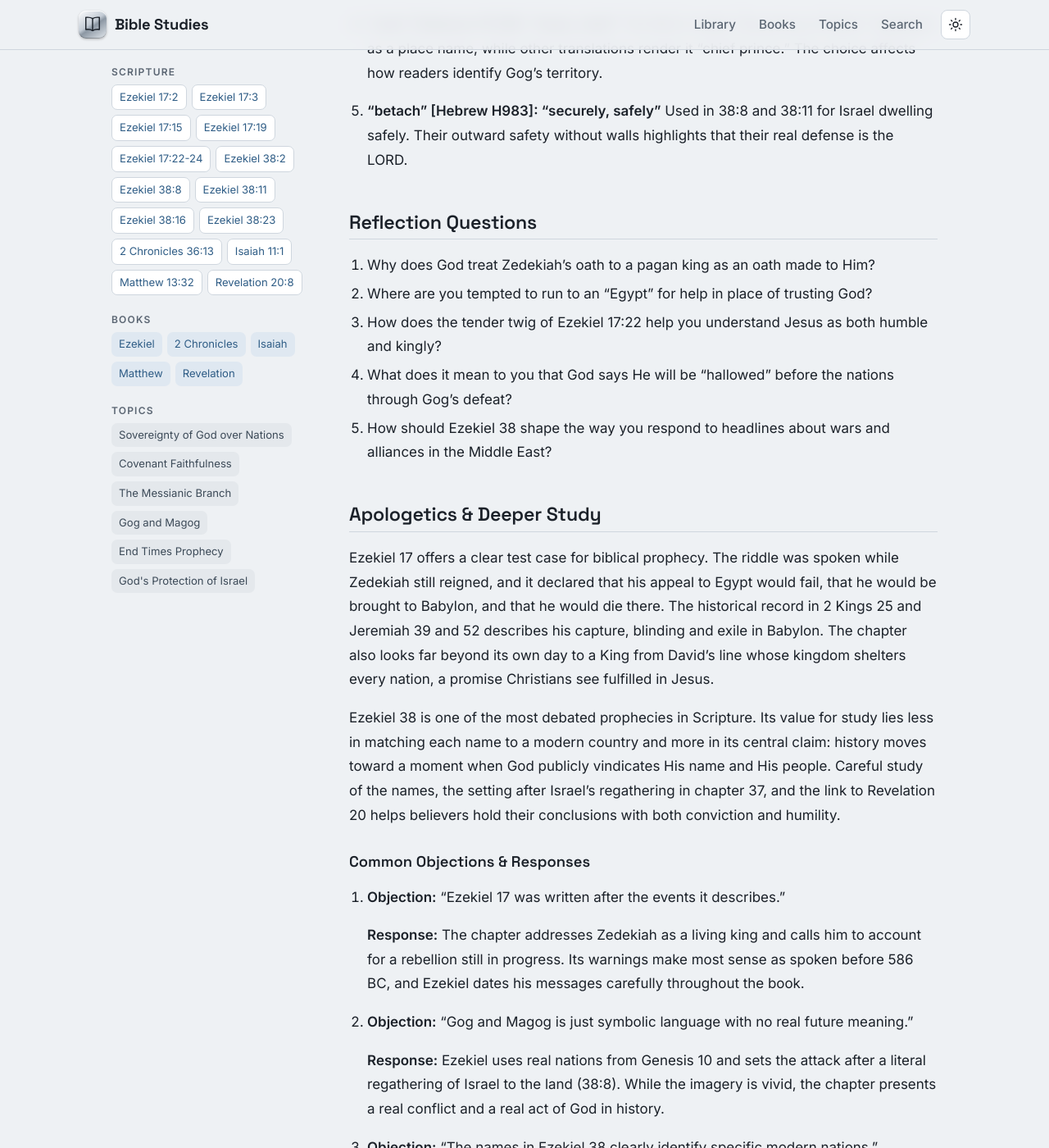
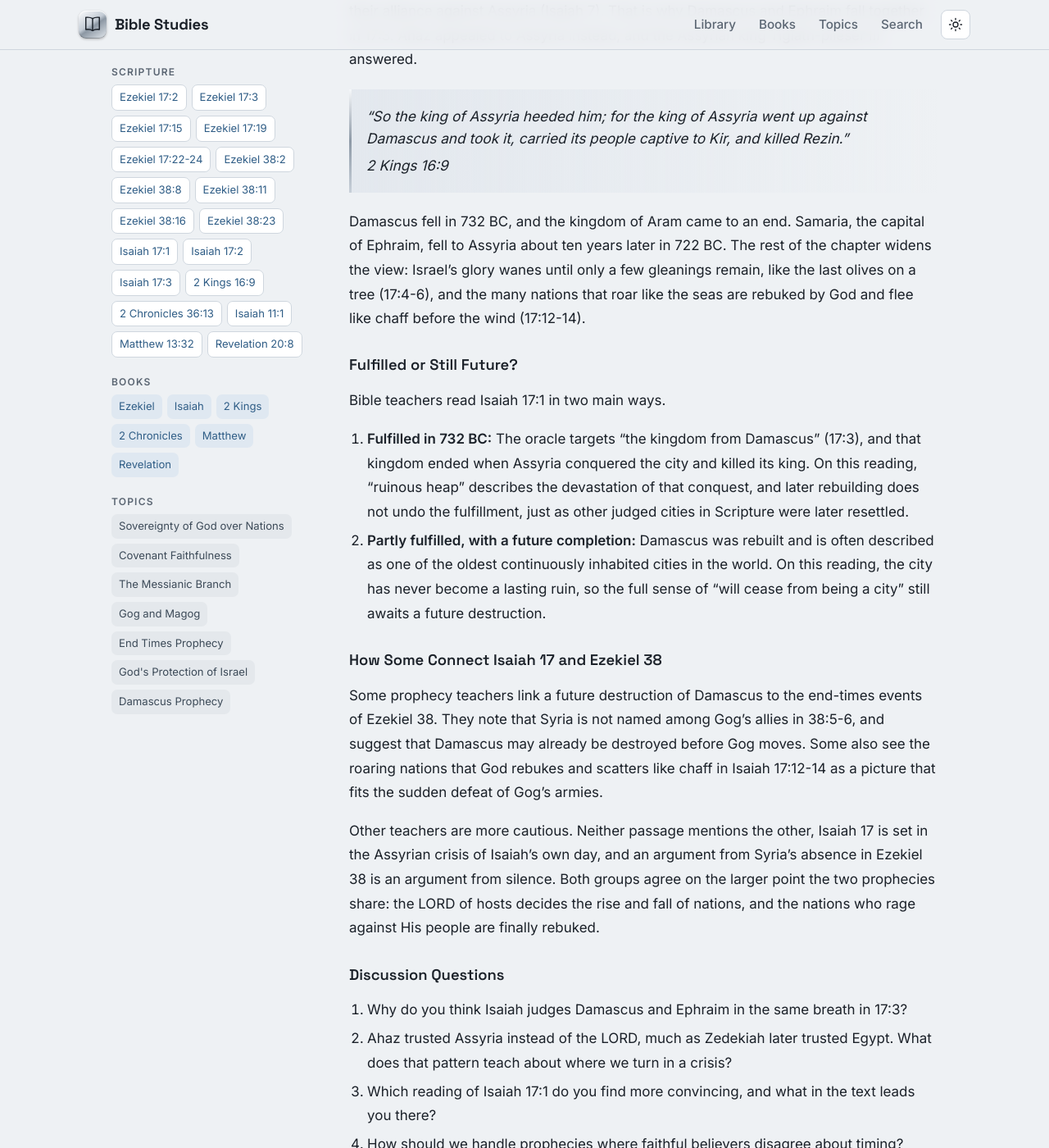
Before and after one commit to ADHD-IRL/bible-studies, a Jekyll site: the page built from _studies/ezekiel-17-and-38-2026-11-20.md, in a window 1280 px wide and 1400 px high, scrolled down 5588 px. Shown: the whole window at 82% size. Built offline with Jekyll 4.4.1, drawn with Linux system fonts in a browser that asks for light colours; some of the changed text lies outside the part shown.

Commit message:
Add Isaiah 17 Damascus section to the Ezekiel 17 and 38 study
Co-Authored-By: Claude Opus 5.5 <noreply@anthropic.com>

```diff
--- a/_studies/ezekiel-17-and-38-2026-11-20.md
+++ b/_studies/ezekiel-17-and-38-2026-11-20.md
@@ -1,13 +1,13 @@
 ---
 title: "Sovereign Over Nations"
-passage: "Ezekiel 17 and 38"
+passage: "Ezekiel 17 and 38, Isaiah 17"
 date: 2026-11-20
 type: "Prophecy & End Times"
-books: ["Ezekiel", "2 Chronicles", "Isaiah", "Matthew", "Revelation"]
-references: ["Ezekiel 17:2", "Ezekiel 17:3", "Ezekiel 17:15", "Ezekiel 17:19", "Ezekiel 17:22-24", "Ezekiel 38:2", "Ezekiel 38:8", "Ezekiel 38:11", "Ezekiel 38:16", "Ezekiel 38:23", "2 Chronicles 36:13", "Isaiah 11:1", "Matthew 13:32", "Revelation 20:8"]
-topics: ["Sovereignty of God over Nations", "Covenant Faithfulness", "The Messianic Branch", "Gog and Magog", "End Times Prophecy", "God's Protection of Israel"]
+books: ["Ezekiel", "Isaiah", "2 Kings", "2 Chronicles", "Matthew", "Revelation"]
+references: ["Ezekiel 17:2", "Ezekiel 17:3", "Ezekiel 17:15", "Ezekiel 17:19", "Ezekiel 17:22-24", "Ezekiel 38:2", "Ezekiel 38:8", "Ezekiel 38:11", "Ezekiel 38:16", "Ezekiel 38:23", "Isaiah 17:1", "Isaiah 17:2", "Isaiah 17:3", "2 Kings 16:9", "2 Chronicles 36:13", "Isaiah 11:1", "Matthew 13:32", "Revelation 20:8"]
+topics: ["Sovereignty of God over Nations", "Covenant Faithfulness", "The Messianic Branch", "Gog and Magog", "End Times Prophecy", "God's Protection of Israel", "Damascus Prophecy"]
 testament: "Both"
-summary: "Ezekiel 17 and 38 show God ruling over kings and armies: He judges a broken oath, plants a messianic cedar, and defends restored Israel from Gog."
+summary: "Ezekiel 17 and 38, with Isaiah 17, show God ruling over kings and armies: He judges a broken oath, plants a messianic cedar, judges Damascus, and defends restored Israel from Gog."
 source: "New study written with Claude, Nov 2026"
 ---
 
@@ -92,6 +92,53 @@ Ezekiel 38 uses names drawn from the Table of Nations in Genesis 10. Magog, Mesh
 
 Interpreters differ on the timing of Gog's invasion. Many prophecy teachers place it in the end times, either before or during the Tribulation, after Israel has been regathered to the land. Others connect it with the gathering of "Gog and Magog" after the thousand years in Revelation 20:8, while some see Revelation borrowing Ezekiel's names as a picture of the final rebellion. All of these readings agree that the passage points to a future defeat of God's enemies that God alone will accomplish.
 
+## Damascus in Isaiah 17
+
+Ezekiel 38 is often studied alongside another northern prophecy: Isaiah's burden against Damascus, the capital of Syria (Aram).
+
+> "The burden against Damascus. Behold, Damascus will cease from being a city, and it will be a ruinous heap."
+>
+> Isaiah 17:1
+
+> "The cities of Aroer are forsaken; they will be for flocks which lie down, and no one will make them afraid."
+>
+> Isaiah 17:2
+
+> "The fortress also will cease from Ephraim, the kingdom from Damascus, and the remnant of Syria; they will be as the glory of the children of Israel, says the LORD of hosts."
+>
+> Isaiah 17:3
+
+### Historical Setting
+
+Isaiah spoke this oracle in the eighth century BC, when King Rezin of Damascus and King Pekah of Israel (Ephraim) joined forces against Judah and tried to force King Ahaz into their alliance against Assyria (Isaiah 7). That is why Damascus and Ephraim fall together in 17:3. Ahaz appealed to Assyria instead, and the Assyrian king Tiglath-pileser III answered.
+
+> "So the king of Assyria heeded him; for the king of Assyria went up against Damascus and took it, carried its people captive to Kir, and killed Rezin."
+>
+> 2 Kings 16:9
+
+Damascus fell in 732 BC, and the kingdom of Aram came to an end. Samaria, the capital of Ephraim, fell to Assyria about ten years later in 722 BC. The rest of the chapter widens the view: Israel's glory wanes until only a few gleanings remain, like the last olives on a tree (17:4-6), and the many nations that roar like the seas are rebuked by God and flee like chaff before the wind (17:12-14).
+
+### Fulfilled or Still Future?
+
+Bible teachers read Isaiah 17:1 in two main ways.
+
+1. **Fulfilled in 732 BC:** The oracle targets "the kingdom from Damascus" (17:3), and that kingdom ended when Assyria conquered the city and killed its king. On this reading, "ruinous heap" describes the devastation of that conquest, and later rebuilding does not undo the fulfillment, just as other judged cities in Scripture were later resettled.
+2. **Partly fulfilled, with a future completion:** Damascus was rebuilt and is often described as one of the oldest continuously inhabited cities in the world. On this reading, the city has never become a lasting ruin, so the full sense of "will cease from being a city" still awaits a future destruction.
+
+### How Some Connect Isaiah 17 and Ezekiel 38
+
+Some prophecy teachers link a future destruction of Damascus to the end-times events of Ezekiel 38. They note that Syria is not named among Gog's allies in 38:5-6, and suggest that Damascus may already be destroyed before Gog moves. Some also see the roaring nations that God rebukes and scatters like chaff in Isaiah 17:12-14 as a picture that fits the sudden defeat of Gog's armies.
+
+Other teachers are more cautious. Neither passage mentions the other, Isaiah 17 is set in the Assyrian crisis of Isaiah's own day, and an argument from Syria's absence in Ezekiel 38 is an argument from silence. Both groups agree on the larger point the two prophecies share: the LORD of hosts decides the rise and fall of nations, and the nations who rage against His people are finally rebuked.
+
+### Discussion Questions
+
+1. Why do you think Isaiah judges Damascus and Ephraim in the same breath in 17:3?
+2. Ahaz trusted Assyria instead of the LORD, much as Zedekiah later trusted Egypt. What does that pattern teach about where we turn in a crisis?
+3. Which reading of Isaiah 17:1 do you find more convincing, and what in the text leads you there?
+4. How should we handle prophecies where faithful believers disagree about timing?
+5. Isaiah 17:12-14 and Ezekiel 38 both end with nations defeated by God. How does that shape the way you pray about conflict in the Middle East today?
+
 ## Practical Application
 
 1. Keep your word, especially promises made in God's name. Zedekiah's broken oath shows that God takes our vows seriously, even those made to people who do not know Him.
```
